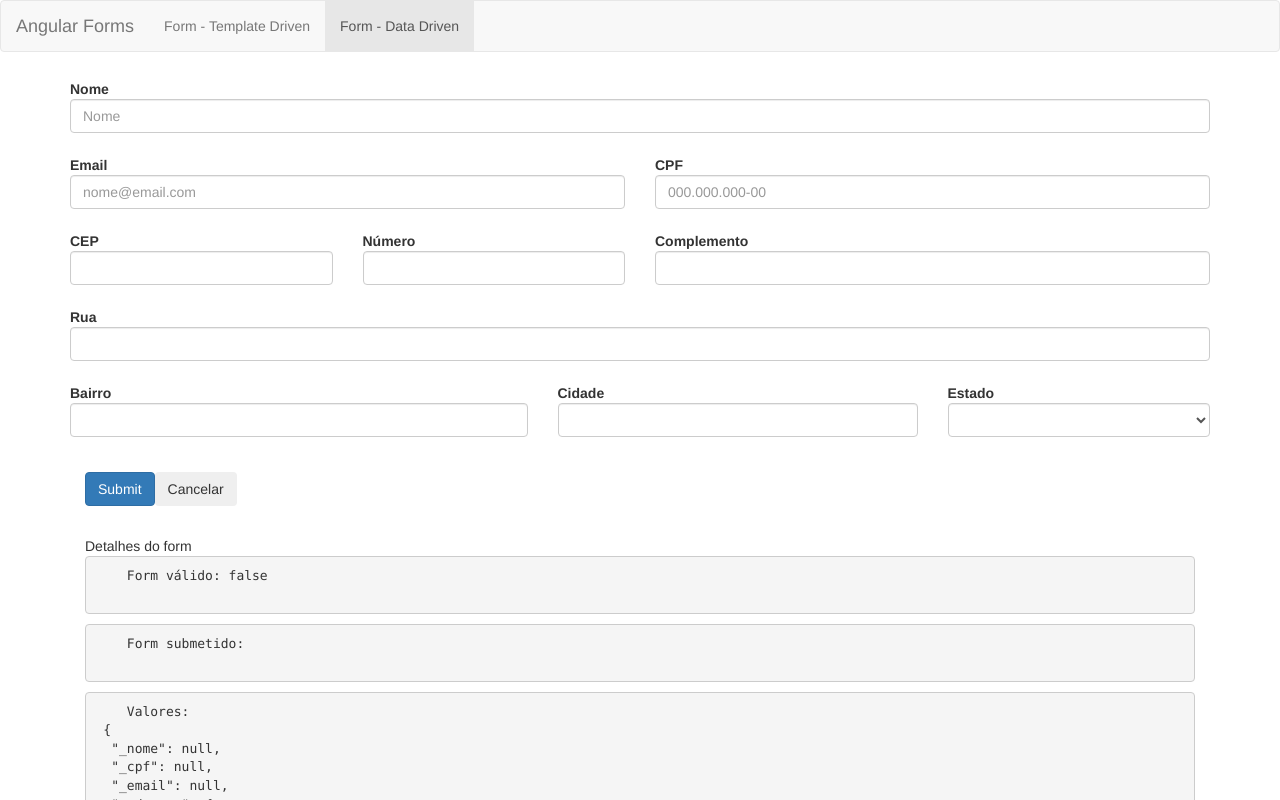
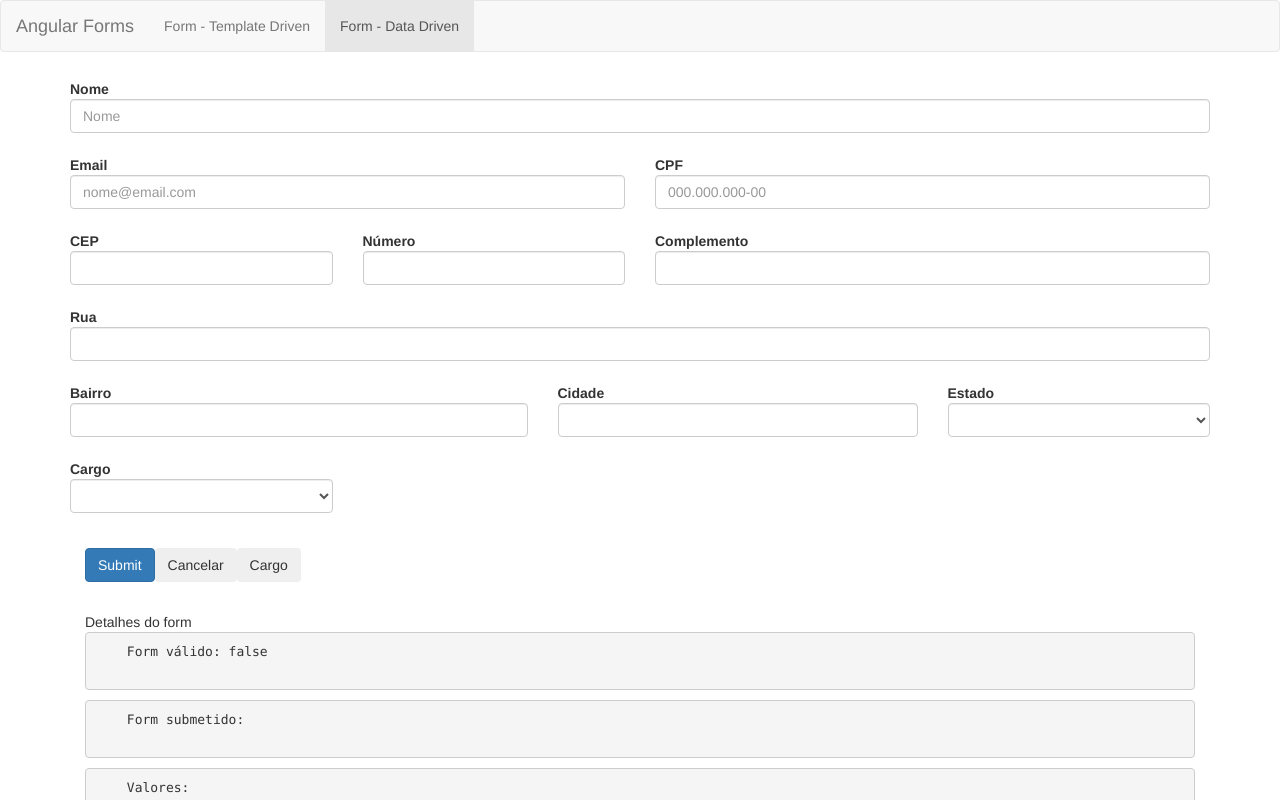
Before and after one commit to pierbotteroweb/angular-loiane-forms, an Angular app in the folder forms/: page /dataForm in a window 1280 px wide. Shown: the top 800 px of the page. Built offline with nearby package versions, Linux system fonts and the light colour scheme.

Commit message:
Aula 103, usando ngValue em elementos options e comparewith em elem select para trabalhar com values tipo Objeto em inputs do tipo select

```diff
--- a/forms/src/app/data-form/data-form.component.html
+++ b/forms/src/app/data-form/data-form.component.html
@@ -115,9 +115,20 @@
     </div>
   </div>
 
+  <div class="form-group">
+    <div class="col-md-3">
+      <label for="cargo" class="control-label">Cargo</label>
+      <select formControlName="cargo" class="form-control"
+      autocomplete="nocomplete" [compareWith]="compararCargos">
+      <option *ngFor="let cargo of cargos" [ngValue]="cargo" >{{cargo.desc}}</option>
+    </select>
+    </div>
+  </div>
+
   <div class="col-sm-12"><br>
     <button type="submit" class="btn btn-primary">Submit</button>
     <button type="button" class="btn" (click)="resetar()">Cancelar</button>
+    <button type="button" class="btn" (click)="setarCargo()">Cargo</button>
     <app-form-debug [form]="formulario"></app-form-debug>
   </div>
 </form>
--- a/forms/src/app/data-form/data-form.component.ts
+++ b/forms/src/app/data-form/data-form.component.ts
@@ -16,6 +16,7 @@ export class DataFormComponent implements OnInit {
 
   formulario: FormGroup
   estados: Observable <EstadoBr[]>
+  cargos:any
 
   constructor(private formBuilder: FormBuilder,
               private http: Http,
@@ -25,6 +26,7 @@ export class DataFormComponent implements OnInit {
   ngOnInit() {
 
     this.estados = this.dropdownService.getEstadosBr()
+    this.cargos = this.dropdownService.getCargos()
 
 
     // this.dropdownService.getEstadosBr()
@@ -50,7 +52,8 @@ export class DataFormComponent implements OnInit {
         bairro: [null,Validators.required],
         cidade: [null,Validators.required],
         estado: [null,Validators.required]
-      })
+      }),
+      cargo: [null]
     })
 
 
@@ -165,7 +168,6 @@ populaDadosForm(dados){
 
 
   resetaDadosForm(){
-
     this.formulario.patchValue({
       endereco: {
         rua: null,
@@ -177,8 +179,6 @@ resetaDadosForm(){
     })
   }
 
-
-
   aplicaCssErro(campo){
     return {
       'has-error':this.verificaRequired(campo),
@@ -186,4 +186,14 @@ resetaDadosForm(){
     }
   }
 
+  setarCargo(){
+    let cargo = {nome: 'Dev', nivel: 'Pleno', desc: 'Dev Pl'}
+    this.formulario.get('cargo').setValue(cargo)
   }
+
+  compararCargos(obj1, obj2){
+    return obj1 && obj2 ? (obj1.nome === obj2.nome && obj1.nivel === obj2.nivel):obj1 === obj2
+
+  }
+
+}
--- a/forms/src/app/shared/services/consulta-cep.service.ts
+++ b/forms/src/app/shared/services/consulta-cep.service.ts
@@ -25,6 +25,6 @@ export class ConsultaCepService {
         }
     }
 
-    return of({})
+    return of()
 };
 }
--- a/forms/src/app/shared/services/dropdown.service.ts
+++ b/forms/src/app/shared/services/dropdown.service.ts
@@ -13,4 +13,12 @@ export class DropdownService {
     return this.http.get('assets/dados/estadosbr.json')
     .pipe(map(res=>res.json()))
   }
+
+  getCargos(){
+    return [
+      {nome: 'Dev', nivel: 'Junior', desc: 'Dev Jr'},
+      {nome: 'Dev', nivel: 'Pleno', desc: 'Dev Pl'},
+      {nome: 'Dev', nivel: 'Senior', desc: 'Dev Sr'}
+    ]
+  }
 }
```
Lines whose indentation alone changed are shown as unchanged.
